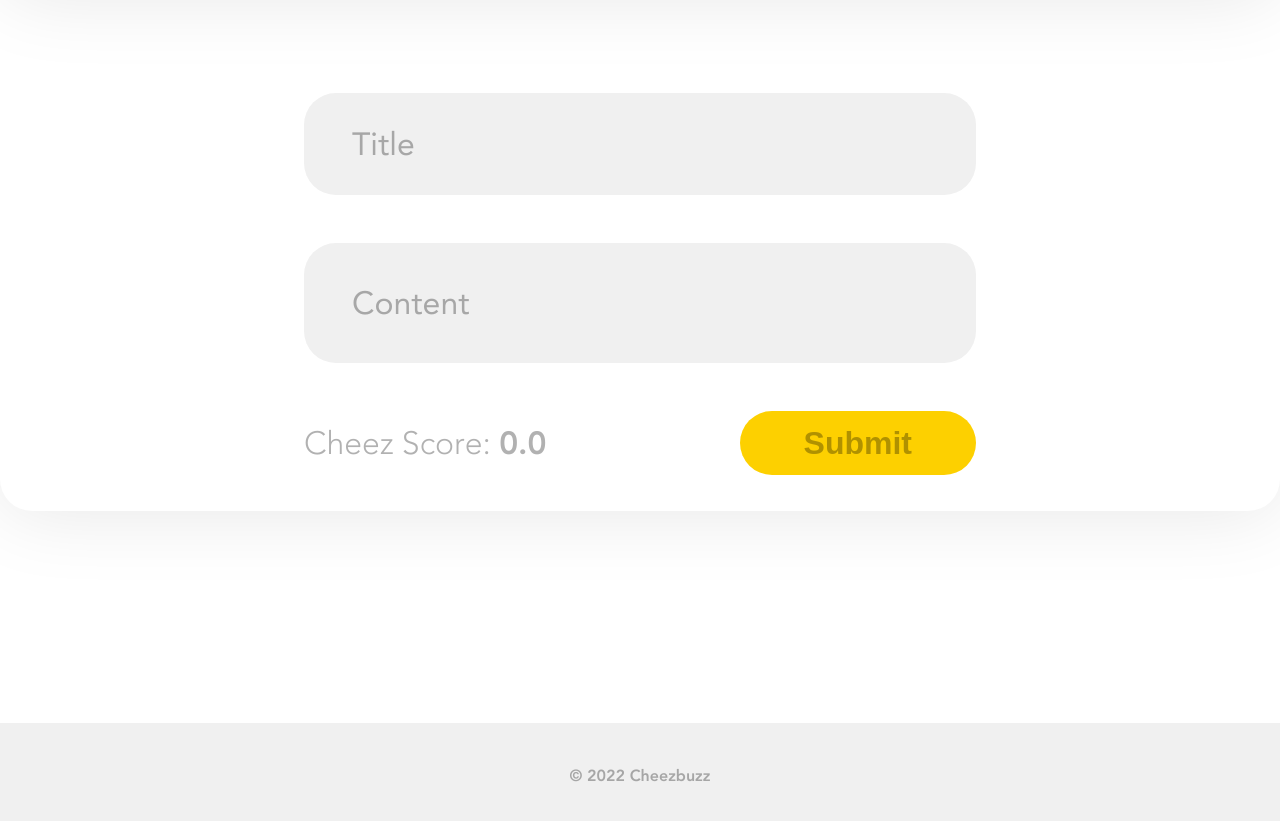
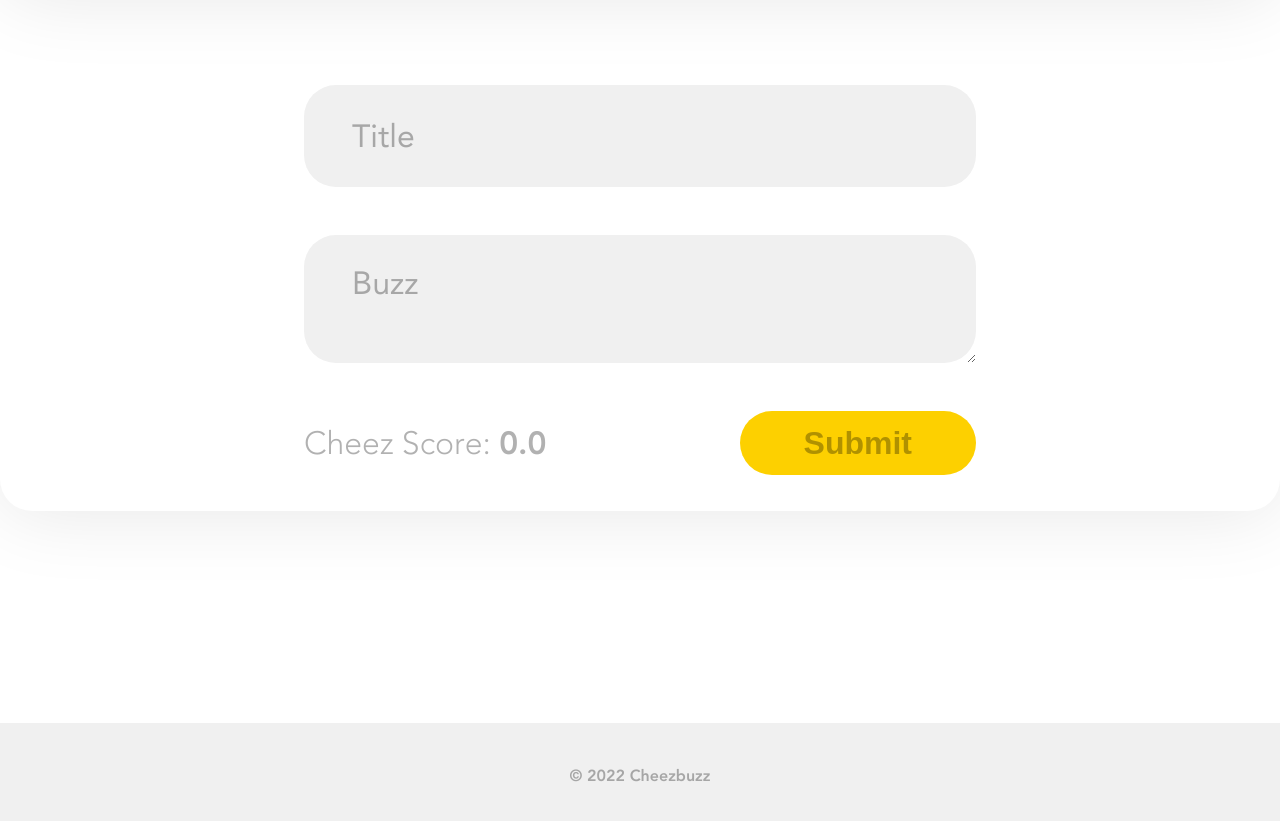
Before and after one commit to cheezbuzz/cheezbuzz.com, a plain HTML site: page 404.html in a window 1280 px wide. Both pictures are taken after a click on the picture 1188 px from the left and 52 px from the top of the page. Shown: the part 109-930 px from the top of the page. Drawn offline with nearby package versions, Linux system fonts and the light colour scheme; no server answers.

Commit message:
Update 404.html

```diff
--- a/404.html
+++ b/404.html
@@ -75,7 +75,7 @@
     <div id="input" style="display:none;">
       <p id="whats-buzzin">What's buzzin?</p>
       <input type="text" id="title-input" onkeyup="INPUT_HIT()" onpaste="INPUT_HIT()" maxlength="32" placeholder="Title">
-      <input type="text" id="content-input" onkeyup="INPUT_HIT()" onpaste="INPUT_HIT()" maxlength="999" placeholder="Content">
+      <textarea type="text" id="content-input" onkeyup="INPUT_HIT()" onpaste="INPUT_HIT()" maxlength="999" placeholder="Buzz"></textarea>
       <div id="submit-row">
         <p id="live-score">Cheez Score: <b><span id="live-score-value">0.0</span></b></p>
         <button id="submit" onclick="INPUT_SUBMIT()">Submit</button>
```
